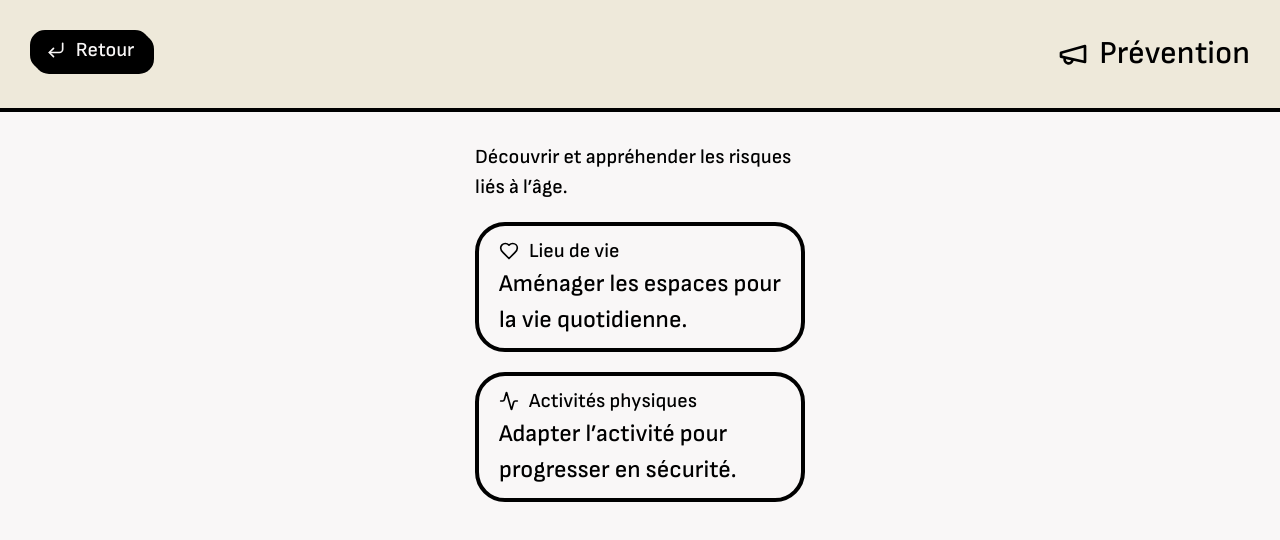
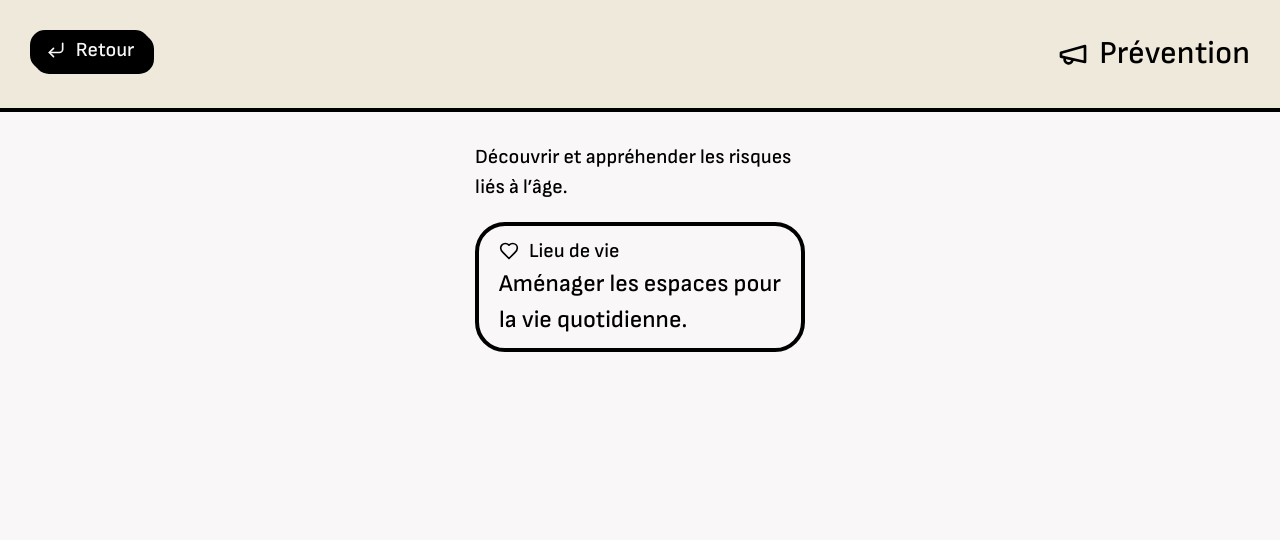
Before and after one commit to lelinguine/sitomnia-project, a Next.js app in the folder app/: page /prevention in a window 1280 px wide. Shown: the top 540 px of the page. Built offline with nearby package versions, Linux system fonts and the light colour scheme.

Commit message:
add data map for prevents page

```diff
--- /dev/null
+++ b/app/src/app/connexion/page.tsx
@@ -0,0 +1,14 @@
+import Menu from '@/components/menu/Menu';
+
+import LinkModal from '@/components/modal/LinkModal';
+import { Link } from 'lucide-react';
+
+const Connexion = () => {
+  return (
+    <>
+      Connexion
+    </>
+  );
+};
+
+export default Connexion;
--- a/app/src/app/layout.tsx
+++ b/app/src/app/layout.tsx
@@ -1,6 +1,8 @@
 import type { Metadata } from "next";
 import "./main.css";
 import "./../components/button/button.css";
+
+import Auth from "@/components/Auth";
 
 export const metadata: Metadata = {
   title: "Sitomnia",
@@ -18,7 +20,9 @@ export default function RootLayout({
       <body className="antialiased">
         <main>
           <DiscussionProvider>
-            {children}
+            <Auth>
+              {children}
+            </Auth>
           </DiscussionProvider>
         </main>
       </body>
--- /dev/null
+++ b/app/src/app/prevention/[slug]/page.tsx
@@ -0,0 +1,42 @@
+"use client";
+
+import React from 'react';
+import { useParams, useRouter, notFound } from 'next/navigation';
+
+import Bar from '@/components/Bar';
+import Bubble from '@/components/text/Bubble';
+import risks from '@/assets/data/risks';
+
+export default function PreventionList() {
+  const { slug } = useParams();
+  const router = useRouter();
+
+  const risk = risks.find((r) => r.slug === slug);
+
+  if (!risk) {
+    notFound();
+  }
+
+  return (
+    <>
+      <Bar icon="Megaphone" title="Prévention" color="#EEE9DA" />
+
+      <div className="view">
+        <div className="thread">
+          <span className="sm-text">{risk.description}</span>
+
+          <div className="risk-items">
+            {risk.items.map((item) => (
+              <Bubble
+                key={item.slug}
+                isDescription
+                onClick={() => router.push(`/prevention/details/${item.slug}`)}
+              >{item.title}
+              </Bubble>
+            ))}
+          </div>
+        </div>
+      </div>
+    </>
+  );
+}
--- /dev/null
+++ b/app/src/app/prevention/details/[slug]/page.tsx
@@ -0,0 +1,45 @@
+"use client";
+
+import React from 'react';
+import { useParams, useRouter, notFound } from 'next/navigation';
+
+import Bar from '@/components/Bar';
+import risks from '@/assets/data/risks';
+
+export default function PreventionDetails() {
+  const { slug } = useParams();
+  const router = useRouter();
+
+  const matchingRisk = risks.find((risk) =>
+    risk.items.some((item) => item.slug === slug)
+  );
+
+  const item = matchingRisk?.items.find((item) => item.slug === slug);
+
+  if (!item || !matchingRisk) {
+    notFound();
+  }
+
+  const formatText = (text: string) =>
+    text.split('\n').map((line, i) => (
+      <span key={i}>
+        {line}
+        <br />
+      </span>
+    ));
+
+  return (
+    <>
+      <Bar icon="Megaphone" title="Prévention" color="#EEE9DA" />
+
+      <div className="view">
+        <div className="thread">
+          <p><strong>Catégorie :</strong> {matchingRisk.title}</p>
+          <p><strong>Risques :</strong><br />{formatText(item.risks)}</p>
+          <p><strong>Où :</strong><br />{item.where !== "undefined" ? formatText(item.where) : "Non précisé"}</p>
+          <p><strong>Prévention :</strong><br />{formatText(item.prevents)}</p>
+        </div>
+      </div>
+    </>
+  );
+}
--- a/app/src/app/prevention/page.tsx
+++ b/app/src/app/prevention/page.tsx
@@ -6,6 +6,8 @@ import { useRouter } from 'next/navigation';
 import Bar from '@/components/Bar';
 import Bubble from '@/components/text/Bubble';
 import { useDiscussion } from '@/context/DiscussionContext';
+
+import risks from '@/assets/data/risks';
 
 const Prevention = () => {
   const { discussions } = useDiscussion();
@@ -21,22 +23,17 @@ const Prevention = () => {
             Découvrir et appréhender les risques liés à l’âge.
           </span>
 
-          <Bubble isDescription
-                icon="Heart"
-                title="Lieu de vie"
-                onClick={() => router.push(`/prevention`)}
-              >
-                <div className="bubble-title">Aménager les espaces pour la vie quotidienne.</div>
-          </Bubble>
-
-          <Bubble isDescription
-                icon="Activity"
-                title="Activités physiques"
-                onClick={() => router.push(`/prevention`)}
-              >
-                <div className="bubble-title">Adapter l’activité pour progresser en sécurité.</div>
-          </Bubble>
-
+          {risks.map((risk) => (
+            <Bubble
+              key={risk.slug}
+              isDescription
+              icon={risk.icon}
+              title={risk.title}
+              onClick={() => router.push(`/prevention/${risk.slug}`)}
+            >
+              {risk.resume}
+            </Bubble>
+          ))}
         </div>
       </div>
     </>
--- a/app/src/app/questions/discussion/page.tsx
+++ b/app/src/app/questions/discussion/page.tsx
@@ -136,7 +136,7 @@ const Discussion = () => {
       <div className="view">
         <div className="thread">
           <span className="sm-text">
-            Écrire à l’intelligence artificielle. Une demande précise permet d’avoir une réponse concise.
+            Poser des questions à l’intelligence artificielle.
           </span>
           {messages
             .filter(msg => msg.role !== 'system')
--- a/app/src/app/questions/page.tsx
+++ b/app/src/app/questions/page.tsx
@@ -35,9 +35,8 @@ const Questions = () => {
                 icon="Search"
                 title="Aperçu"
                 onClick={() => router.push(`/questions/discussion?id=${discussion.id}`)}
-                key={discussion.id}
-              >
-                <div className="bubble-title">{preview}</div>
+                key={discussion.id}>
+                {preview}
               </Bubble>
             );
           })}
--- /dev/null
+++ b/app/src/assets/data/risks.tsx
@@ -0,0 +1,37 @@
+export type RiskItem = {
+  title: string; // Title of the risk item
+  slug: string; // Slug for the risk item (used in the URL)
+  risks: string; // Risks associated with the item
+  where: string; // Locations where the risk is present
+  prevents: string; // Preventive measures to mitigate the risk
+};
+
+export type Risk = {
+  title: string; // Title of the risk
+  icon: string; // Icon representing the risk (https://lucide.dev/icons/)
+  slug: string; // Slug for the risk (used in the URL)
+  resume: string; // Main description of the risk
+  description: string; // Detailed description of the risk
+  items: RiskItem[]; // List of items related to the risk
+};
+
+const risks: Risk[] = [
+  {
+    title: "Lieu de vie",
+    icon: "Heart",
+    slug: "lieu-de-vie",
+    resume: "Aménager les espaces pour la vie quotidienne.",
+    description: "Certains éléments de votre lieu de vie peuvent s’avérer risqués avec l’âge.",
+    items: [
+      {
+        title: "Le tapis",
+        slug: "chutes-logement",
+        risks: "Chutes : bords relevés, tapis glissants ou mal fixés.\nDéséquilibre : surface irrégulière ou épaisse.\nMobilité réduite : gêne pour les déambulateurs ou fauteuils.\nProblèmes respiratoires : accumulation de poussière et acariens.",
+        where: "undefined",
+        prevents: "Retirer le tapis\nAppliquer une surface antidérapante sous le tapis"
+      }
+    ]
+  }
+];
+
+export default risks;
--- /dev/null
+++ b/app/src/components/Auth.tsx
@@ -0,0 +1,17 @@
+"use client";
+
+import { useEffect } from "react";
+import { useRouter } from "next/navigation";
+
+export default function Auth({ children }: { children: React.ReactNode }) {
+  const router = useRouter();
+
+  useEffect(() => {
+    const mail = localStorage.getItem("mail");
+    // if (!mail) {
+    //   router.replace("/connexion");
+    // }
+  }, [router]);
+
+  return <>{children}</>;
+}
--- a/app/tsconfig.json
+++ b/app/tsconfig.json
@@ -22,7 +22,7 @@
       "@/*": ["./src/*"],
       "@assets/*": ["./src/assets/*"],
       "@components/*": ["./src/components/*"],
-      "@context/*": ["src/context/*"],
+      "@context/*": ["./src/context/*"],
     }
   },
   "include": ["next-env.d.ts", "**/*.ts", "**/*.tsx", ".next/types/**/*.ts"],
```
Also changed, not shown: app/src/context/UserContext.tsx (added), 1 other file (tests, documents, lock files or other folders).
